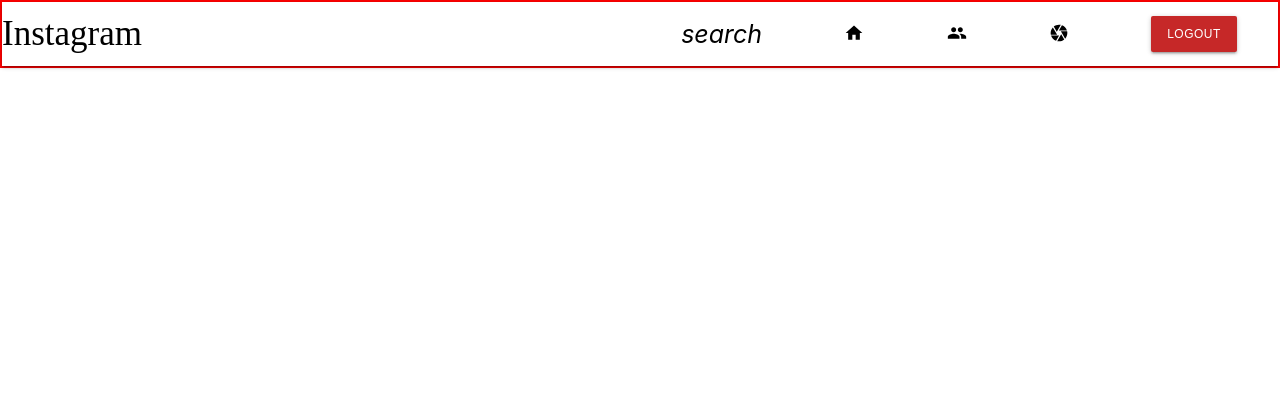
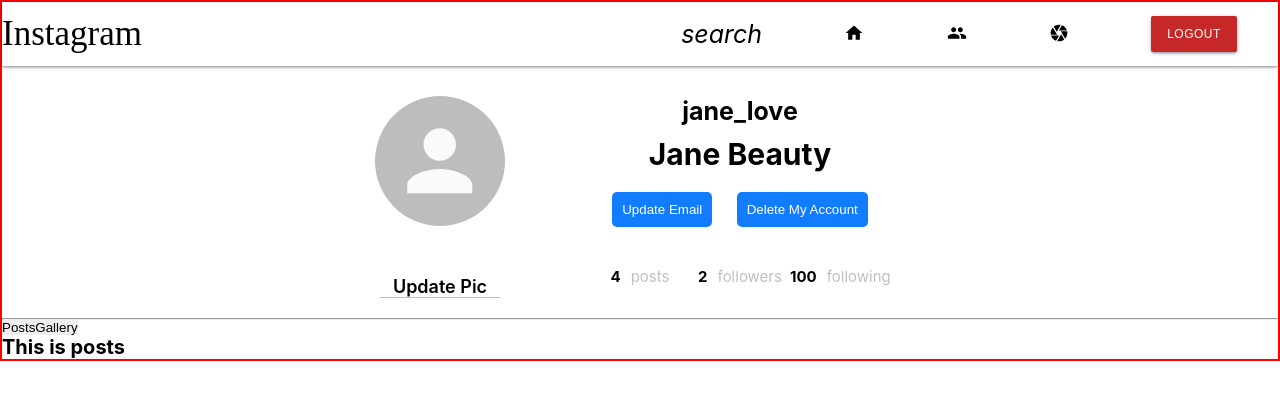
Before and after one commit to TimothyAttah/Instagram-clone-v1, a React (Create React App) app in the folder client/: page /profile in a window 1280 px wide. Shown: the top 400 px of the page. Built offline with nearby package versions, Linux system fonts and the light colour scheme.

Commit message:
Created profile page and added styles

```diff
--- a/client/src/App.jsx
+++ b/client/src/App.jsx
@@ -4,6 +4,7 @@
 import { Posts } from './pages/posts/Posts';
 import { toast } from 'react-toastify';
 import { PostCreate } from './pages/posts/PostCreate';
+import { Profile } from './pages/profiles/Profile';
 
 export const App = () => {
   toast.configure();
@@ -13,6 +14,7 @@
       <Routes>
         <Route path='/' element={ <Posts /> } />
         <Route path='/create' element={ <PostCreate /> } />
+        <Route path='/profile' element={ <Profile /> } />
     </Routes>
     </BrowserRouter>
   )
--- /dev/null
+++ b/client/src/pages/profiles/Profile.jsx
@@ -0,0 +1,162 @@
+import { Avatar } from '@material-ui/core'
+import React, { useState } from 'react'
+import styled from 'styled-components';
+
+export const ProfileTop = styled.div`
+  max-width: 60rem;
+  width: 100%;
+  /* border: 2px solid green; */
+  margin: 3rem auto 1rem;
+  display: flex;
+  justify-content: space-around;
+`;
+
+export const ProfileTopLeft = styled.div`
+  /* border: 2px solid yellow; */
+  width: 15rem;
+  display: flex;
+  flex-direction: column;
+  align-items: center;
+  justify-content: center;
+  .MuiAvatar-root{
+    width: 13rem;
+    height: 13rem;
+  }
+  form {
+    width: 80%;
+    margin: 1rem 0;
+    margin-top: 5rem;
+    label{
+      font-size: 1.8rem;
+      text-align: center;
+      display: flex;
+      align-items: center;
+      justify-content: center;
+      font-weight: 600;
+      cursor: pointer;
+      border-bottom: 1px solid var(--gray);
+    }
+  }
+`;
+
+export const ProfileTopRight = styled.div`
+	width: 35rem;
+	/* border: 2px solid darkblue; */
+	text-align: center;
+`;
+export const ProfileTopNameWrapper = styled.div`
+	margin: 0 0 1rem;
+	h4 {
+		font-size: 2.5rem;
+		padding-bottom: 1rem;
+	}
+	h2 {
+		font-size: 3rem;
+		padding-bottom: 1rem;
+	}
+`;
+export const ProfileTopButtonWrapper = styled.div`
+  width: 80%;
+  display: flex;
+  justify-content: space-around;
+  align-items: center;
+  margin: 0 auto;
+  margin-bottom: 2rem;
+  button{
+    padding: 1rem;
+    background-color: #127cff;
+    color: var(--text-white);
+    border-radius: 0.5rem;
+  }
+`;
+
+export const ProfileTopInfoWrapper = styled.div`
+	width: 30rem;
+	margin: 0 auto;
+	display: flex;
+	justify-content: space-between;
+	align-items: center;
+
+	div {
+		width: 10rem;
+		position: relative;
+		font-size: 1.5rem;
+		color: var(--gray);
+		margin-top: 2rem;
+    padding-bottom: 1rem;
+		span {
+			margin-right: 1rem;
+			font-weight: 700;
+			color: var(--text-black);
+		}
+	}
+`;
+
+export const Profile = () => {
+  const [ showGallery, setShowGallery ] = useState( false );
+
+  const handleShowGallery = () => {
+    setShowGallery( true );
+  }
+
+  const handleShowPosts = () => {
+    setShowGallery( false );
+  }
+  return (
+    <>
+      <ProfileTop>
+        <ProfileTopLeft>
+          <Avatar />
+          <form>
+            <label htmlFor='pic'>Update Pic</label>
+            <input
+              type="file"
+              placeholder='Update pic'
+              name='pic'
+              id='pic'
+              style={{display:'none'}}
+            />
+          </form>
+        </ProfileTopLeft>
+        <ProfileTopRight>
+          <ProfileTopNameWrapper>
+            <h4>jane_love</h4>
+            <h2>Jane Beauty</h2>
+          </ProfileTopNameWrapper>
+          <ProfileTopButtonWrapper>
+            <button>Update Email</button>
+            <button>Delete My Account</button>
+          </ProfileTopButtonWrapper>
+          <ProfileTopInfoWrapper>
+            <div>
+              <span>4</span>
+              posts
+            </div>
+            <div>
+              <span>2</span>
+              followers
+            </div>
+            <div>
+              <span>100</span>
+              following
+            </div>
+          </ProfileTopInfoWrapper>
+        </ProfileTopRight>
+      </ProfileTop>
+      <hr />
+      <div className="profileBottomContainer">
+        <div className="profileBottomButtonWrapper">
+          <button onClick={handleShowPosts}>Posts</button>
+          <button onClick={handleShowGallery}>Gallery</button>
+        </div>
+        { showGallery ? (
+          <h1>Gallery coming soon...</h1>
+        ) : (
+            <div className='profileBottomPostsContainer'>
+              <h1>This is posts</h1>
+            </div>
+        )}
+      </div>
+    </>
+  )
+}
```
